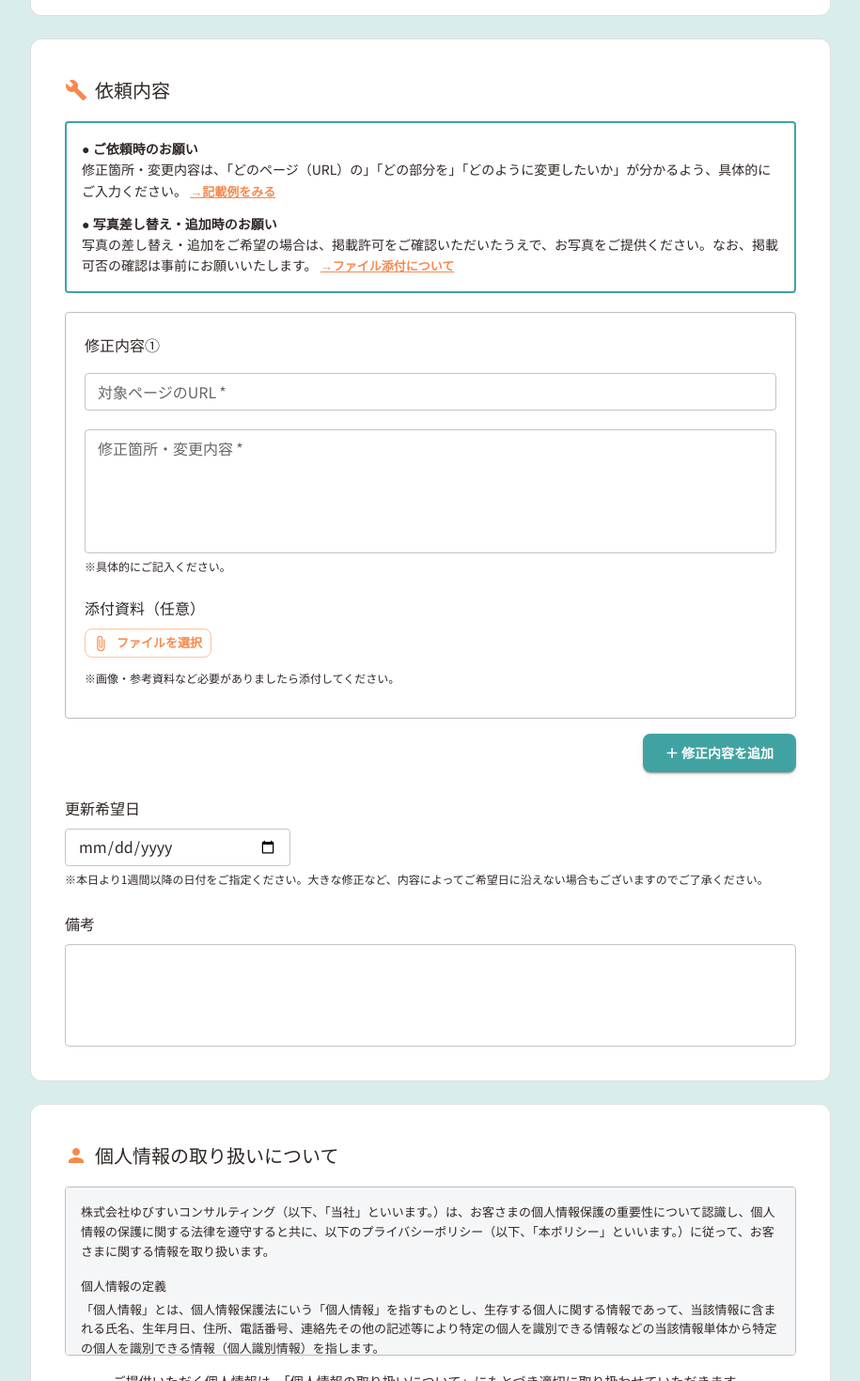
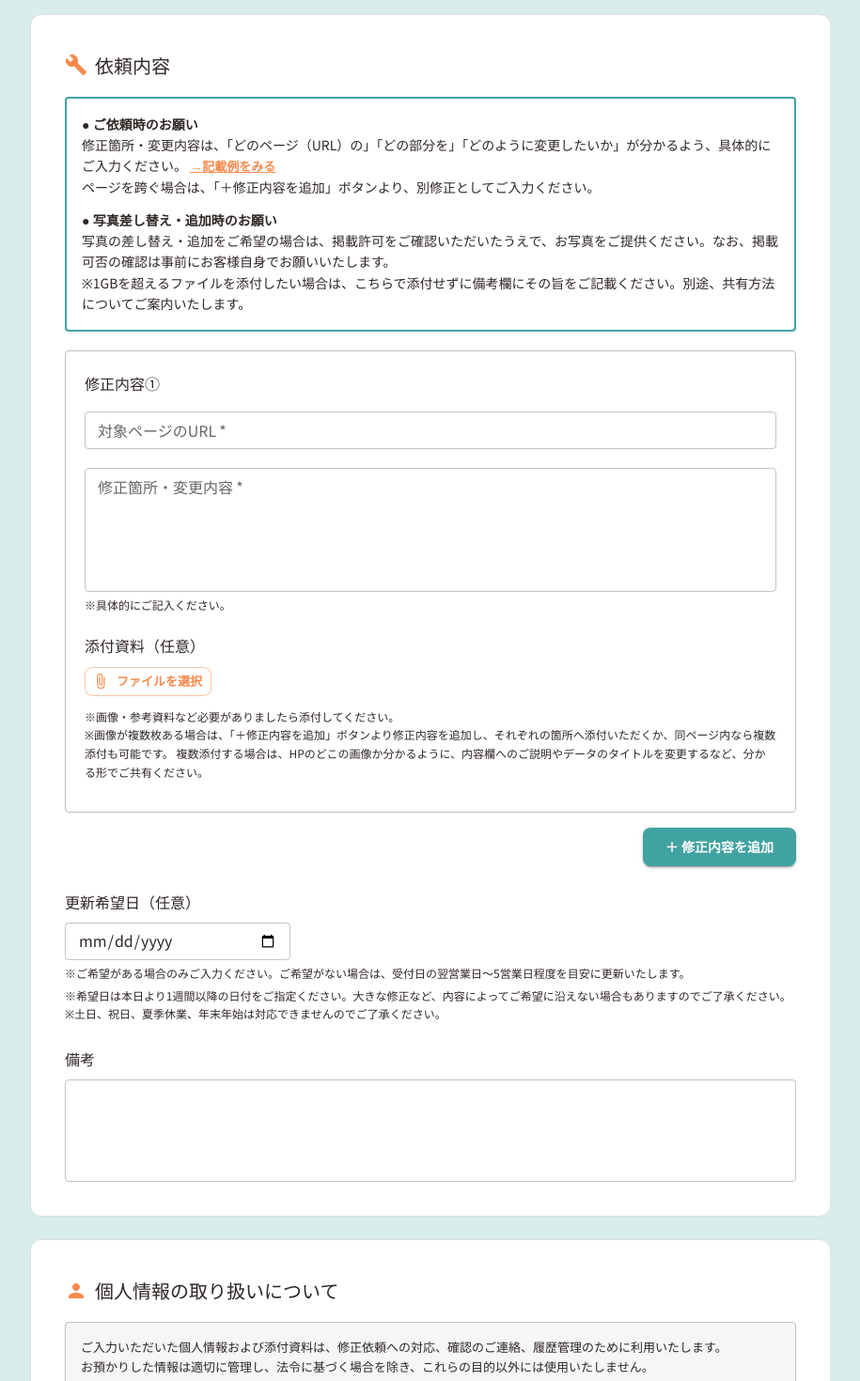
Before and after one commit to yamashita-tatsuya/consul-yohoweb, a React (Vite) app: page /update-request in a window 1280 px wide. Shown: the part 800-2270 px from the top of the page at 94% size, without its empty margins (182-1097 px from the left). Built offline with nearby package versions, Linux system fonts and the light colour scheme.

Commit message:
フォーム修正_20260618

```diff
--- a/src/components/AttachmentNote.jsx
+++ /dev/null
@@ -1,27 +0,0 @@
-import { Dialog, DialogTitle, DialogContent, DialogActions, Button, Typography, Box } from '@mui/material'
-
-const NOTES = [
-  '1つの添付ファイルにつきファイルサイズは1GBまでです。',
-  '画像は、可能な範囲でリサイズ・圧縮のうえお送りください。',
-  '容量を超える場合や、添付がうまくいかない場合は、別途担当者までお問い合わせください。',
-]
-
-export default function AttachmentNote({ open, onClose }) {
-  return (
-    <Dialog open={open} onClose={onClose} maxWidth="sm" fullWidth>
-      <DialogTitle>ファイル添付について</DialogTitle>
-      <DialogContent dividers>
-        <Box component="ul" sx={{ mt: 0, mb: 0, pl: 3 }}>
-          {NOTES.map((note, i) => (
-            <Typography component="li" variant="body2" key={i} sx={{ mb: 0.75 }}>
-              {note}
-            </Typography>
-          ))}
-        </Box>
-      </DialogContent>
-      <DialogActions>
-        <Button onClick={onClose}>× 閉じる</Button>
-      </DialogActions>
-    </Dialog>
-  )
-}
--- a/src/components/RequestForm.jsx
+++ b/src/components/RequestForm.jsx
@@ -10,8 +10,7 @@ import {
 } from '@mui/material'
 import { PrimaryButton, SecondaryButton, SectionTitle } from './render'
 import AttentionExample from './AttentionExample'
-import AttachmentNote from './AttachmentNote'
-import { PRIVACY_POLICY_INTRO, PRIVACY_POLICY_SECTIONS } from '../data/privacyPolicy'
+import { REQUEST_PRIVACY_NOTICE } from '../data/privacyPolicy'
 import { isValidEmail } from '../utils/validation'
 import {
   Send,
@@ -62,7 +61,6 @@ export default function RequestForm({ onConfirm, initialData }) {
   )
   const [errors, setErrors] = useState({})
   const [exampleOpen, setExampleOpen] = useState(false)
-  const [attachmentNoteOpen, setAttachmentNoteOpen] = useState(false)
   const [fileErrors, setFileErrors] = useState({})
   const fileInputRef = useRef(null)
   const activeItemIdxRef = useRef(0)
@@ -265,25 +263,15 @@ export default function RequestForm({ onConfirm, initialData }) {
             >
               →記載例をみる
             </Box>
+            <br />
+            ページを跨ぐ場合は、「＋修正内容を追加」ボタンより、別修正としてご入力ください。
           </Typography>
           <Typography variant="body2">
             <Box component="span" sx={{ fontWeight: 700 }}>● 写真差し替え・追加時のお願い</Box>
             <br />
-            写真の差し替え・追加をご希望の場合は、掲載許可をご確認いただいたうえで、お写真をご提供ください。なお、掲載可否の確認は事前にお願いいたします。{' '}
-            <Box
-              component="span"
-              onClick={() => setAttachmentNoteOpen(true)}
-              sx={{
-                color: 'primary.main',
-                cursor: 'pointer',
-                textDecoration: 'underline',
-                fontWeight: 700,
-                fontSize: '0.8125rem',
-                '&:hover': { color: '#41a3a1' },
-              }}
-            >
-              →ファイル添付について
-            </Box>
+            写真の差し替え・追加をご希望の場合は、掲載許可をご確認いただいたうえで、お写真をご提供ください。なお、掲載可否の確認は事前にお客様自身でお願いいたします。
+            <br />
+            ※1GBを超えるファイルを添付したい場合は、こちらで添付せずに備考欄にその旨をご記載ください。別途、共有方法についてご案内いたします。
           </Typography>
         </Box>
 
@@ -368,6 +356,9 @@ export default function RequestForm({ onConfirm, initialData }) {
                     </Button>
                     <Typography variant="caption" sx={{ display: 'block', mt: 1.5, mb: 1.5, color: 'text.primary' }}>
                       ※画像・参考資料など必要がありましたら添付してください。
+                      <br />
+                      ※画像が複数枚ある場合は、「＋修正内容を追加」ボタンより修正内容を追加し、それぞれの箇所へ添付いただくか、同ページ内なら複数添付も可能です。
+                      複数添付する場合は、HPのどこの画像か分かるように、内容欄へのご説明やデータのタイトルを変更するなど、分かる形でご共有ください。
                     </Typography>
 
                     {fileErrors[idx] && (
@@ -414,7 +405,7 @@ export default function RequestForm({ onConfirm, initialData }) {
 
         <Box sx={{ mt: 3 }}>
           <Typography variant="subtitle1" sx={{ mb: 1 }}>
-            更新希望日
+            更新希望日（任意）
           </Typography>
           <TextField
             name="desiredDate"
@@ -427,7 +418,12 @@ export default function RequestForm({ onConfirm, initialData }) {
             sx={{ width: { xs: '100%', sm: 240 } }}
           />
           <Typography variant="caption" sx={{ display: 'block', mt: 0.5, color: 'text.primary' }}>
-            ※本日より1週間以降の日付をご指定ください。大きな修正など、内容によってご希望日に沿えない場合もございますのでご了承ください。
+            ※ご希望がある場合のみご入力ください。ご希望がない場合は、受付日の翌営業日～5営業日程度を目安に更新いたします。
+          </Typography>
+          <Typography variant="caption" sx={{ display: 'block', mt: 0.5, color: 'text.primary' }}>
+            ※希望日は本日より1週間以降の日付をご指定ください。大きな修正など、内容によってご希望に沿えない場合もありますのでご了承ください。
+            <br />
+            ※土日、祝日、夏季休業、年末年始は対応できませんのでご了承ください。
           </Typography>
         </Box>
 
@@ -451,8 +447,6 @@ export default function RequestForm({ onConfirm, initialData }) {
         <SectionTitle icon={<Person />}>個人情報の取り扱いについて</SectionTitle>
         <Box
           sx={{
-            maxHeight: 180,
-            overflowY: 'auto',
             p: 2,
             border: '1px solid',
             borderColor: 'grey.400',
@@ -461,28 +455,9 @@ export default function RequestForm({ onConfirm, initialData }) {
             '& .MuiTypography-root': { fontSize: '0.8125rem' },
           }}
         >
-          <Typography variant="body2" sx={{ mb: 2 }}>
-            {PRIVACY_POLICY_INTRO}
+          <Typography variant="body2" sx={{ whiteSpace: 'pre-line' }}>
+            {REQUEST_PRIVACY_NOTICE}
           </Typography>
-          {PRIVACY_POLICY_SECTIONS.map((section, i) => (
-            <Box key={i} sx={{ mb: 2 }}>
-              <Typography variant="body2" fontWeight={700} sx={{ mb: 0.5 }}>
-                {section.heading}
-              </Typography>
-              <Typography variant="body2" sx={{ whiteSpace: 'pre-line' }}>
-                {section.body}
-              </Typography>
-              {section.bullets && (
-                <Box component="ul" sx={{ m: 0, mt: 0.5, pl: 3 }}>
-                  {section.bullets.map((b, bi) => (
-                    <Typography component="li" variant="body2" key={bi}>
-                      {b}
-                    </Typography>
-                  ))}
-                </Box>
-              )}
-            </Box>
-          ))}
         </Box>
 
         <Typography variant="body2" sx={{ mt: 2, textAlign: 'center' }}>
@@ -497,7 +472,6 @@ export default function RequestForm({ onConfirm, initialData }) {
       </Box>
 
       <AttentionExample open={exampleOpen} onClose={() => setExampleOpen(false)} />
-      <AttachmentNote open={attachmentNoteOpen} onClose={() => setAttachmentNoteOpen(false)} />
     </Box>
   )
 }
--- a/src/data/privacyPolicy.js
+++ b/src/data/privacyPolicy.js
@@ -1,3 +1,8 @@
+// 修正依頼フォーム（/update-request）用の簡易な取り扱い文言
+export const REQUEST_PRIVACY_NOTICE =
+  'ご入力いただいた個人情報および添付資料は、修正依頼への対応、確認のご連絡、履歴管理のために利用いたします。\nお預かりした情報は適切に管理し、法令に基づく場合を除き、これらの目的以外には使用いたしません。'
+
+// プライバシーポリシー全文（/web-check のダウンロード枠などで使用）
 export const PRIVACY_POLICY_INTRO =
   '株式会社ゆびすいコンサルティング（以下、「当社」といいます。）は、お客さまの個人情報保護の重要性について認識し、個人情報の保護に関する法律を遵守すると共に、以下のプライバシーポリシー（以下、「本ポリシー」といいます。）に従って、お客さまに関する情報を取り扱います。'
 
--- a/src/pages/CheckListResult.jsx
+++ b/src/pages/CheckListResult.jsx
@@ -352,7 +352,7 @@ export default function CheckListResult() {
                 '& .MuiTypography-root': { fontSize: '0.8125rem' },
               }}
             >
-              <Typography variant="body2" sx={{ mb: 2 }}>
+              <Typography variant="body2" sx={{ mb: 2, whiteSpace: 'pre-line' }}>
                 {PRIVACY_POLICY_INTRO}
               </Typography>
               {PRIVACY_POLICY_SECTIONS.map((section, i) => (
--- a/src/pages/RequestFormPage.jsx
+++ b/src/pages/RequestFormPage.jsx
@@ -45,8 +45,6 @@ export default function RequestFormPage() {
         </Typography>
         <Typography color="text.secondary">
           ホームページの修正・更新依頼を受け付けております。必要事項をご入力のうえ送信してください。
-          <br />
-          内容を確認次第、担当者よりご連絡いたします。
         </Typography>
       </Box>
 
```
